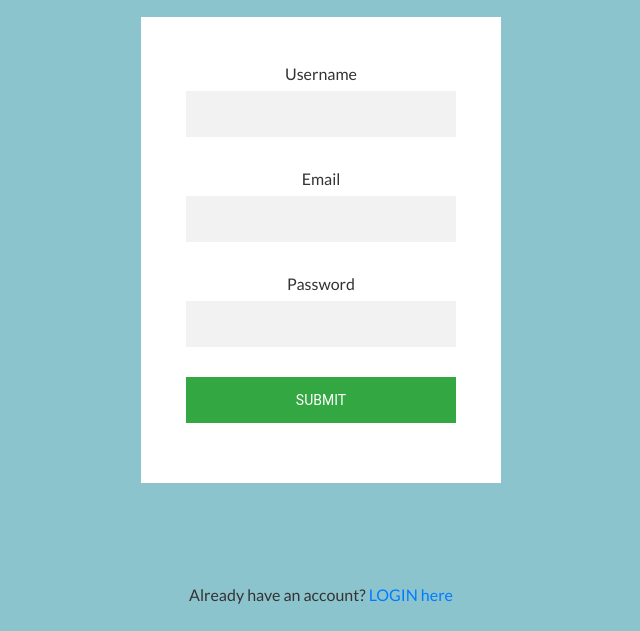
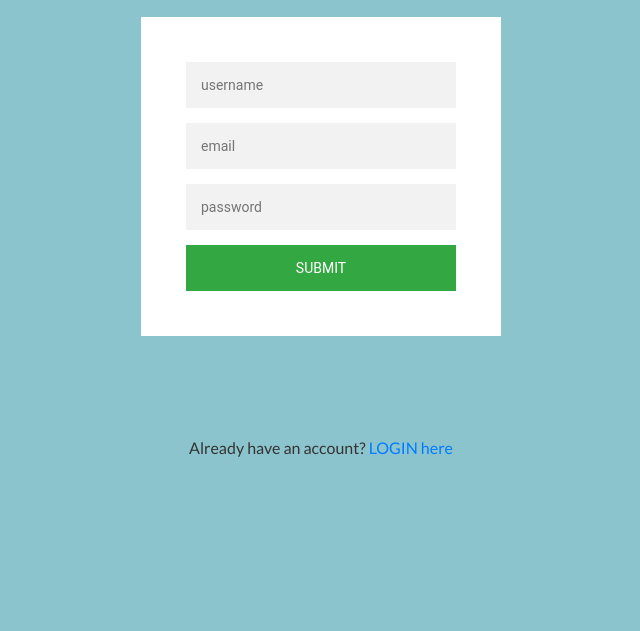
Before and after one commit to iskander-kapkayev/CC_Web, a plain HTML site: page signup.html in a window 1280 px wide. Shown: the part 169-800 px from the top of the page, without its empty margins (319-959 px from the left). Drawn offline with Linux system fonts and the light colour scheme.

Commit message:
adjusted style on login/register page

```diff
--- a/signup.html
+++ b/signup.html
@@ -16,32 +16,18 @@
   <!-- Registration Form -->
   <div class="form-container">
     <h2>REGISTER</h2>
+
     <form id="registerFormData">
-
-      <div class="form-group">
-        <label for="usernameReg">Username</label>
-        <input type="text" id="usernameReg" name="usernameReg" required>
-      </div>
-
-      <div class="form-group">
-        <label for="emailReg">Email</label>
-        <input type="email" id="emailReg" name="emailReg" required>
-      </div>
-
-      <div class="form-group">
-        <label for="passwordReg">Password</label>
-        <input type="password" id="passwordReg" name="passwordReg" required>
-      </div>
-
-      <div class="form-group">
-        <button type="submit" value="Submit">SUBMIT</button>
-      </div>
-
+      <input type="text" id="usernameReg" name="usernameReg" placeholder='username' required>
+      <input type="email" id="emailReg" name="emailReg" placeholder='email' required>
+      <input type="password" id="passwordReg" name="passwordReg" placeholder='password' required>
+      <button type="submit" value="Submit">SUBMIT</button>
     </form>
 
     <div class="link">
       <p>Already have an account? <a href="./login.html">LOGIN here</a></p>
     </div>
+
   </div>
 
 </body>
--- a/style.css
+++ b/style.css
@@ -228,28 +228,6 @@ footer p {
   font-size: 14px;
 }
 
-.form-group {
-  margin-bottom: 15px;
-}
-
-.form-group label {
-  display: block;
-  margin-bottom: 5px;
-}
-
-.form input {
-  font-family: "Roboto", sans-serif;
-  outline: 0;
-  background: #f2f2f2;
-  width: 100%;
-  border: 0;
-  margin: 0 0 15px;
-  padding: 15px;
-  box-sizing: border-box;
-  font-size: 14px;
-
-}
-
 .form-container form button {
   font-family: "Roboto", sans-serif;
   outline: 0;
@@ -263,6 +241,7 @@ footer p {
 
 .form-container form button:hover {
   background-color: #32a889;
+  cursor: pointer;
 }
 
 .link {
```
Also changed, not shown: login.html (+0 -2 lines).
